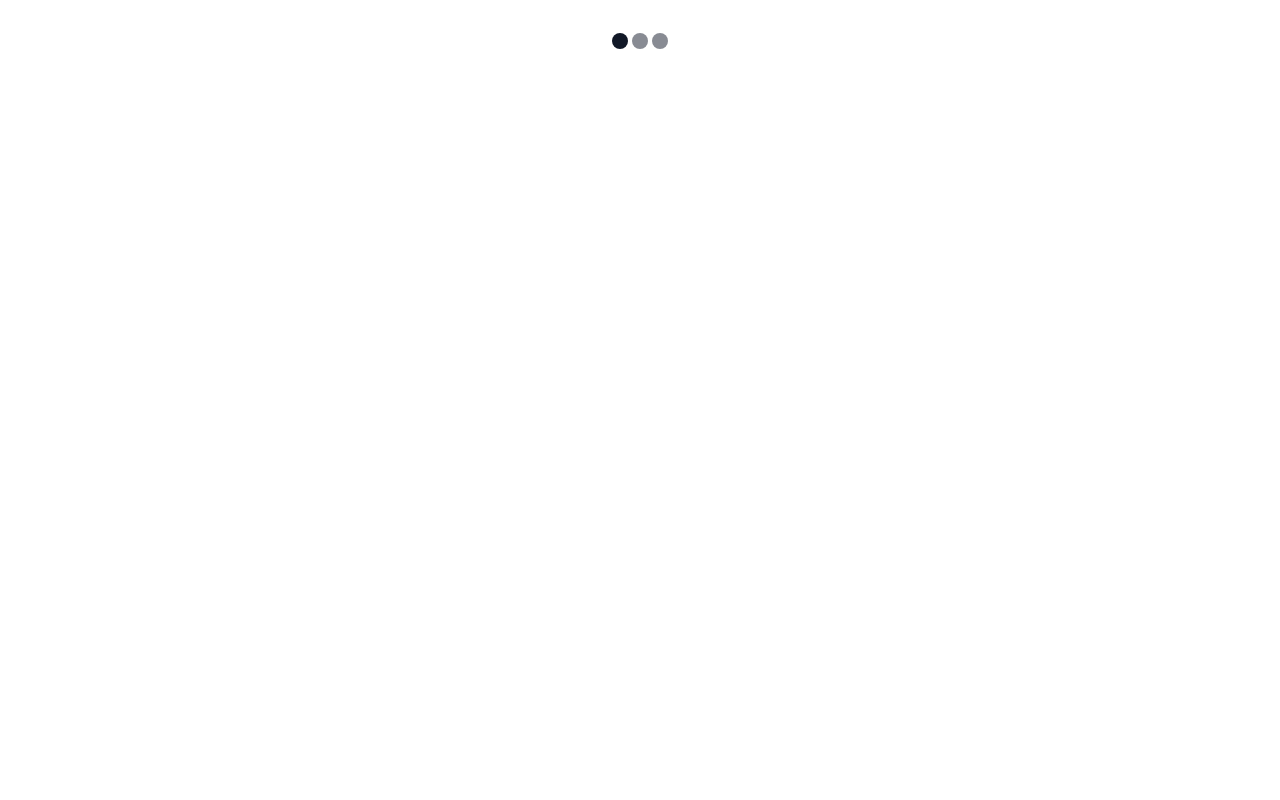
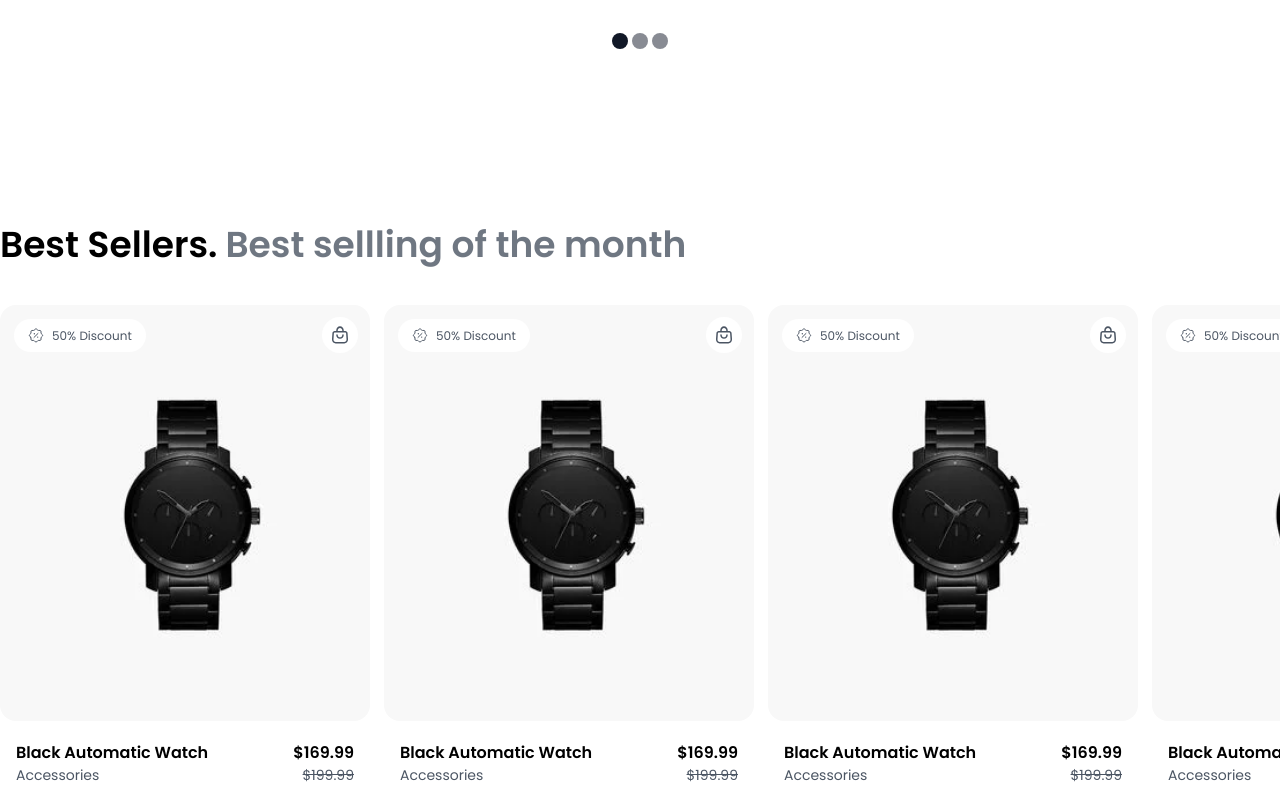
Before and after one commit to NurAlam123/kroniq, a React (Vite) app: page / in a window 1280 px wide. Shown: the part 2020-2820 px from the top of the page. Before the commit the page ends 2157 px from the top, so only its background shows below. Built offline with nearby package versions, Linux system fonts and the light colour scheme.

Commit message:
feat(home): add best sellers section

```diff
--- a/src/App.tsx
+++ b/src/App.tsx
@@ -1,4 +1,5 @@
 import Navbar from "./components/layout/Navbar";
+import BestSellers from "./pages/Home/BestSellers";
 import BrandInfo from "./pages/Home/BrandInfo";
 import Collections from "./pages/Home/Collections";
 import Hero from "./pages/Home/Hero";
@@ -13,6 +14,7 @@ function App() {
         <BrandInfo />
         <Collections />
         <Recommendations />
+        <BestSellers />
       </div>
     </div>
   );
--- a/src/components/product/ProductCarousel.tsx
+++ b/src/components/product/ProductCarousel.tsx
@@ -1,7 +1,11 @@
 import { Children, useRef, useState } from "react";
 import SliderButton from "../common/SliderButton";
 
-const ProductCarousel = ({ children }: { children: React.ReactElement[] }) => {
+const ProductCarousel = ({
+  children,
+}: {
+  children: React.ReactElement[] | React.ReactElement;
+}) => {
   const [current, setCurrent] = useState(0);
 
   const containerRef = useRef<HTMLDivElement>(null);
--- /dev/null
+++ b/src/pages/Home/BestSellers.tsx
@@ -0,0 +1,23 @@
+import FeatureBox from "../../components/common/FeatureBox";
+import Title from "../../components/common/Title";
+import ProductCard from "../../components/product/ProductCard";
+import ProductCarousel from "../../components/product/ProductCarousel";
+
+const BestSellers = () => {
+  return (
+    <FeatureBox>
+      <Title title="Best Sellers." subtitle="Best sellling of the month" />
+
+      <ProductCarousel>
+        <ProductCard />
+        <ProductCard />
+        <ProductCard />
+        <ProductCard />
+        <ProductCard />
+        <ProductCard />
+      </ProductCarousel>
+    </FeatureBox>
+  );
+};
+
+export default BestSellers;
```
